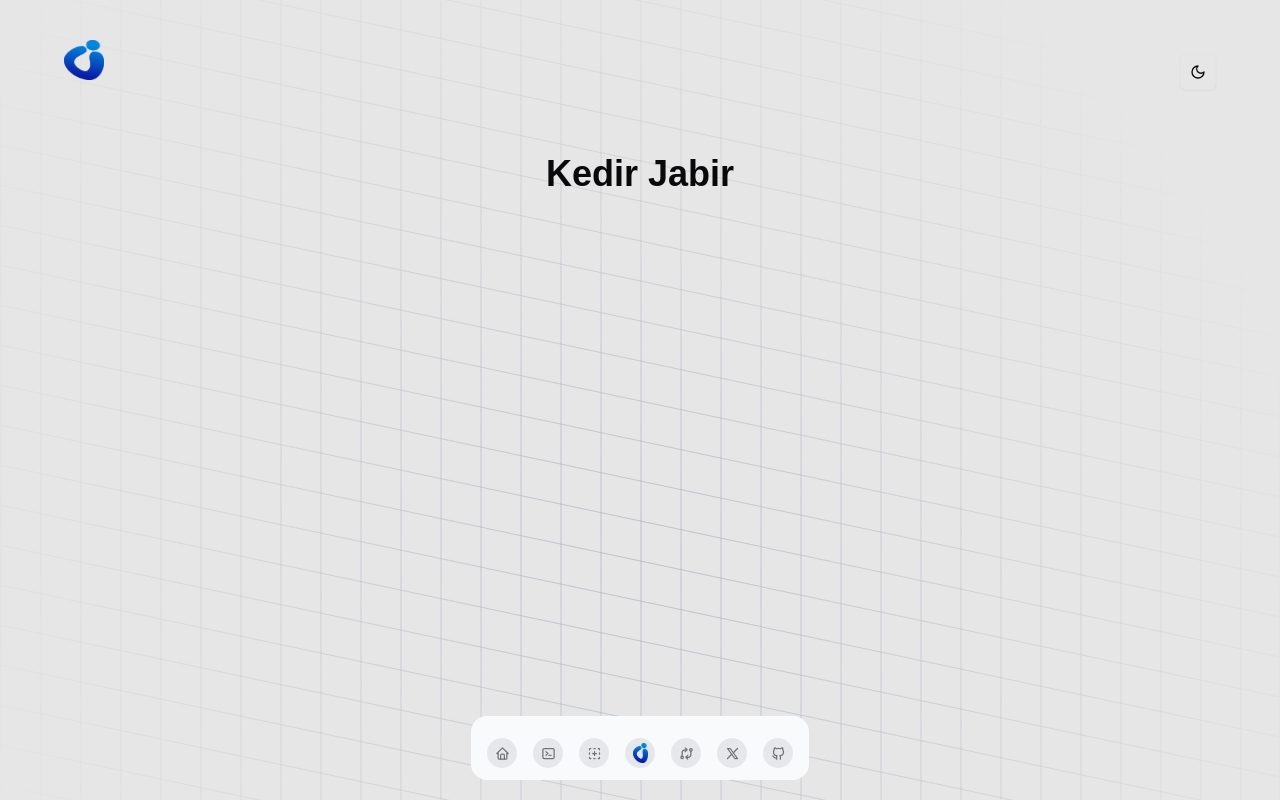
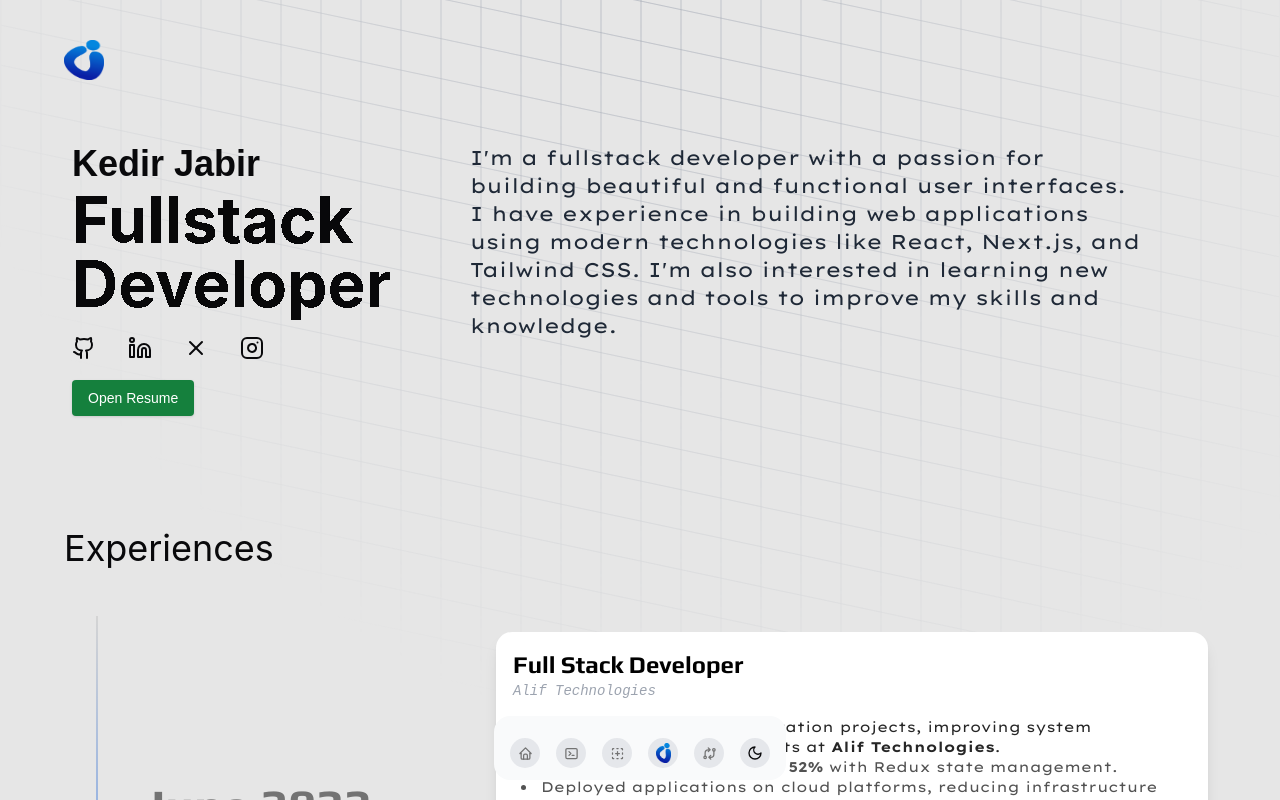
Before and after one commit to IbnuJabir/Portfolio_v1, a Next.js app: page / in a window 1280 px wide. Shown: the top 800 px of the page. Built offline with nearby package versions, Linux system fonts and the light colour scheme.

Commit message:
chore(ui): add new sections and theme toggle

```diff
--- a/src/app/page.tsx
+++ b/src/app/page.tsx
@@ -1,5 +1,13 @@
 "use client";
-import { Moon, MoonIcon, Sun } from "lucide-react";
+import {
+  Github,
+  Instagram,
+  Linkedin,
+  Moon,
+  MoonIcon,
+  Sun,
+  X,
+} from "lucide-react";
 import { useTheme } from "next-themes";
 import { Button } from "@/components/ui/button";
 import { InteractiveGridPattern } from "@/components/ui/interactive-grid-pattern";
@@ -15,8 +23,17 @@ import {
   IconNewSection,
   IconTerminal2,
 } from "@tabler/icons-react";
+import MorphingText from "@/components/ui/morphing-text";
+import Link from "next/link";
+import Experience from "@/components/Experience";
+import About from "@/components/About";
+import { Spotlight } from "@/components/ui/spotlight-new";
+import { Projects } from "@/components/Projects";
+import Skills from "@/components/Skills";
+
 export default function Home() {
   const { setTheme } = useTheme();
+
   const links = [
     {
       title: "Home",
@@ -54,45 +71,42 @@ export default function Home() {
     },
 
     {
-      title: "Twitter",
+      title: "Theme",
       icon: (
-        <IconBrandX className="h-full w-full text-neutral-500 dark:text-neutral-300" />
-      ),
-      href: "#",
-    },
-    {
-      title: "GitHub",
-      icon: (
-        <IconBrandGithub className="h-full w-full text-neutral-500 dark:text-neutral-300" />
-      ),
-      href: "#",
-    },
-  ];
-  return (
-    <div className="w-full flex flex-col justify-between items-center justify-items-center gap-16 py-10 px-16">
-      <header className="z-10 w-full flex items-baseline justify-between align-bottom">
-        <Image
-          src={logo}
-          alt="Logo"
-          width={100}
-          height={100}
-          className="text-blue-500 w-10 h-10"
-        />
         <Button
-          variant="outline"
+          variant="customed"
           size="icon"
           onClick={() =>
             setTheme((theme) => (theme === "dark" ? "light" : "dark"))
           }
-          className="z-50"
+          className="z-50 bg-transparent"
         >
-          <Sun className="h-[1.2rem] w-[1.2rem] rotate-90 scale-0 transition-all dark:-rotate-0 dark:scale-100" />
-          <Moon className="absolute h-[1.2rem] w-[1.2rem] rotate-0 scale-100 transition-all dark:rotate-90 dark:scale-0" />
+          <Sun className="rotate-90 scale-0 transition-all dark:-rotate-0 dark:scale-100" />
+          <Moon className="absolute rotate-0 scale-100 transition-all dark:rotate-90 dark:scale-0" />
           <span className="sr-only">Toggle theme</span>
         </Button>
+      ),
+    },
+  ];
+  return (
+    <div className="w-full overflow-x-hidden flex flex-col justify-between items-center justify-items-center gap-16 py-10">
+      <header className="z-10 w-full flex items-baseline justify-center md:justify-between align-bottom md:px-16">
+        <Link href="/" className="cursor-pointer">
+          <Image
+            src={logo}
+            alt="Logo"
+            width={100}
+            height={100}
+            className="text-blue-500 w-10 h-10"
+          />
+        </Link>
       </header>
-      <main className="flex flex-col gap-8 row-start-2 items-center sm:items-start">
-        <h1 className="text-4xl font-bold text-center z-10">Kedir Jabir</h1>
+      {/* <Spotlight /> */}
+      <main className="w-full flex flex-col justify-between gap-8 row-start-2 items-center sm:items-start z-10">
+        <About />
+        <Experience />
+        <Projects />
+        <Skills />
       </main>
       <footer className="fixed bottom-5 left-0 right-0 row-start-3 flex gap-6 flex-wrap items-center justify-center z-10 ">
         <FloatingDock
@@ -105,7 +119,7 @@ export default function Home() {
         height={40}
         className={cn(
           "[mask-image:radial-gradient(750px_circle_at_center,white,transparent)]",
-          "inset-x-0 inset-y-[-30%] h-[200%] skew-y-12"
+          "inset-x-0 inset-y-[-100%] h-[200%] skew-y-12"
         )}
       />
     </div>
```
